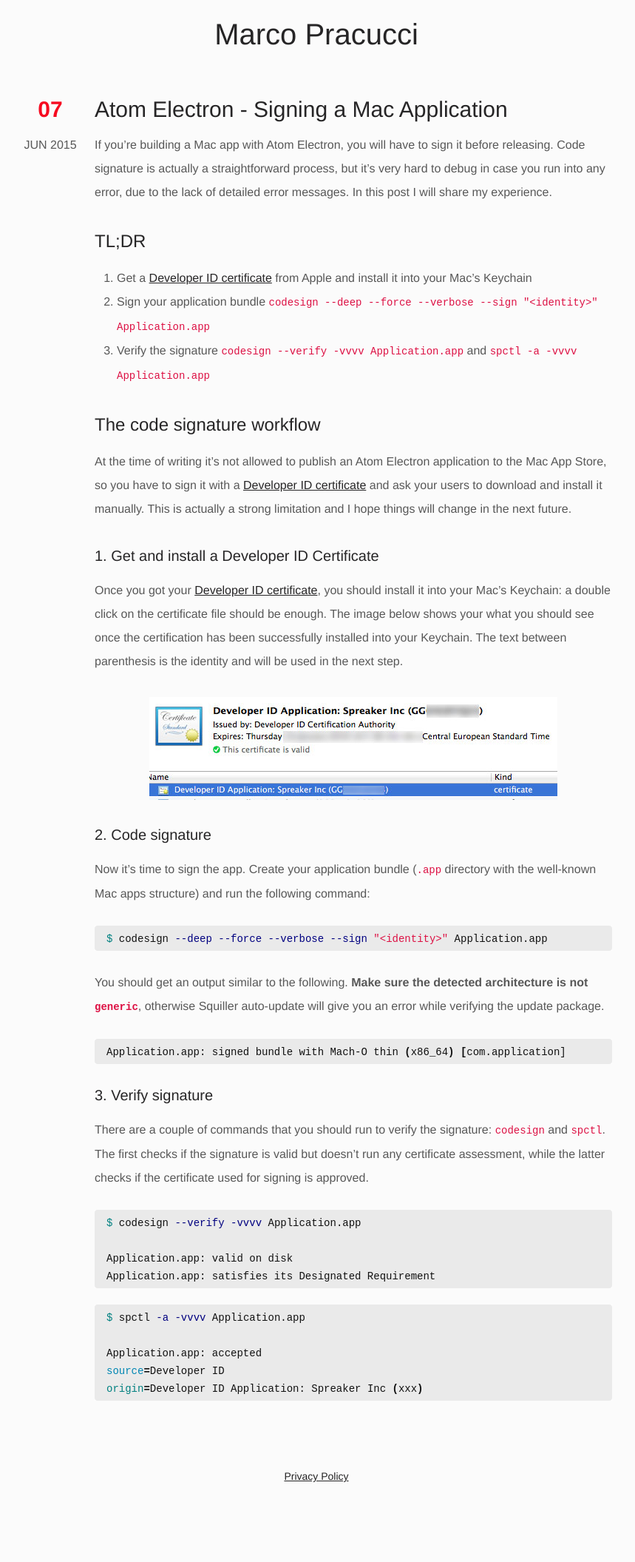
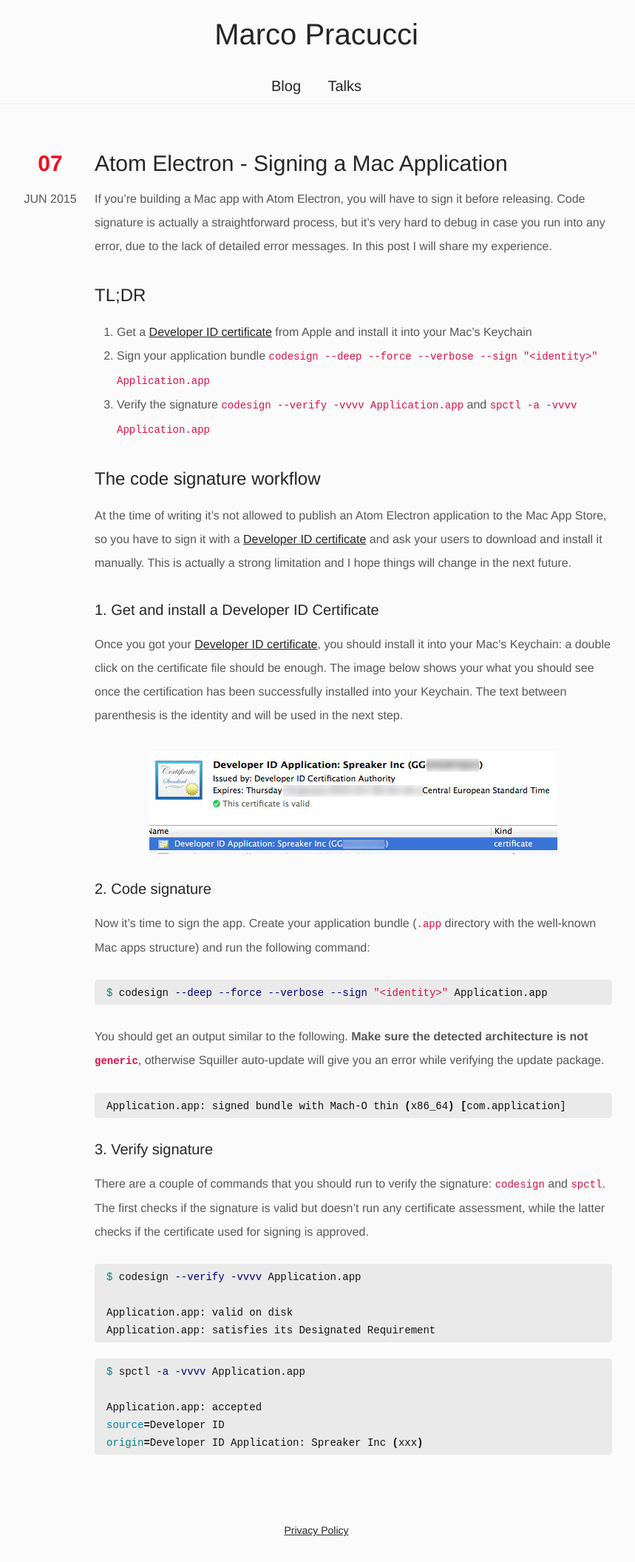
Before and after one commit to pracucci/www-pracucci, a Jekyll site: the page built from index.html, in a window 1280 px wide. Shown: the whole page at 74% size, without its empty margins (212-1071 px from the left). Built offline with Jekyll 4.4.1, drawn with Linux system fonts in a browser that asks for light colours; the list of posts is cut into pages by our own code; before the commit the page ends 2038 px from its top, so only the background shows below that.

```diff
--- a/_layouts/default.html
+++ b/_layouts/default.html
@@ -17,6 +17,15 @@
     <header>
         <h1><a href="/">Marco Pracucci</a></h1>
     </header>
+
+
+    <!-- Menu -->
+    <nav>
+        <ul>
+            <li><a href="/">Blog</a></li>
+            <li><a href="/talks.html">Talks</a></li>
+        </ul>
+    </nav>
 
 
     <!-- Content -->
--- a/stylesheets/stylesheet.scss
+++ b/stylesheets/stylesheet.scss
@@ -88,7 +88,6 @@
 header {
     text-align: center;
     padding: $baseline/2 20px;
-    margin-bottom: 40px;
 
     &, a {
         color: $title_text_color;
@@ -127,6 +126,25 @@
     max-width: $page_width;
     padding: 0 20px;
     margin: 0 auto;
+}
+
+
+// Navigation
+nav {
+    text-align: center;
+    margin-bottom: $baseline*2;
+    border-bottom: 1px solid #efefef;
+
+    li {
+        display: inline-block;
+        font-size: $font_size_tertiary;
+        line-height: $baseline * 1.5;
+        margin: 0 $baseline/2;
+
+        a {
+            text-decoration: none;
+        }
+    }
 }
 
 
```
